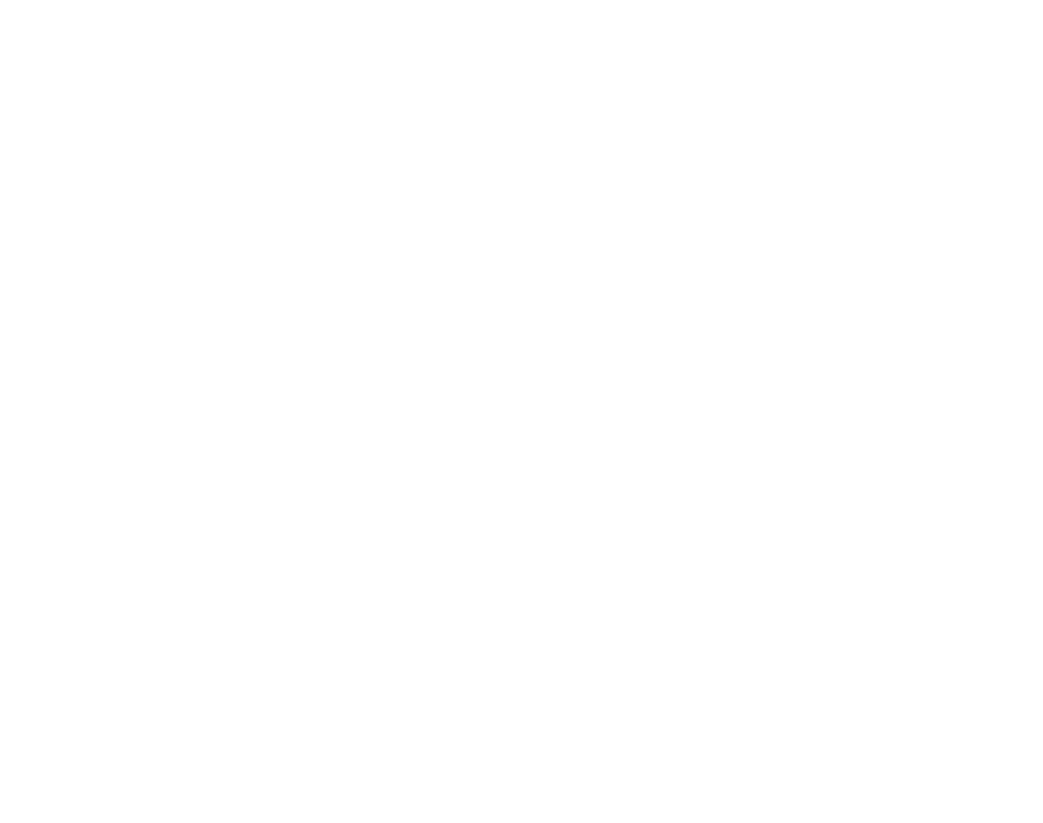
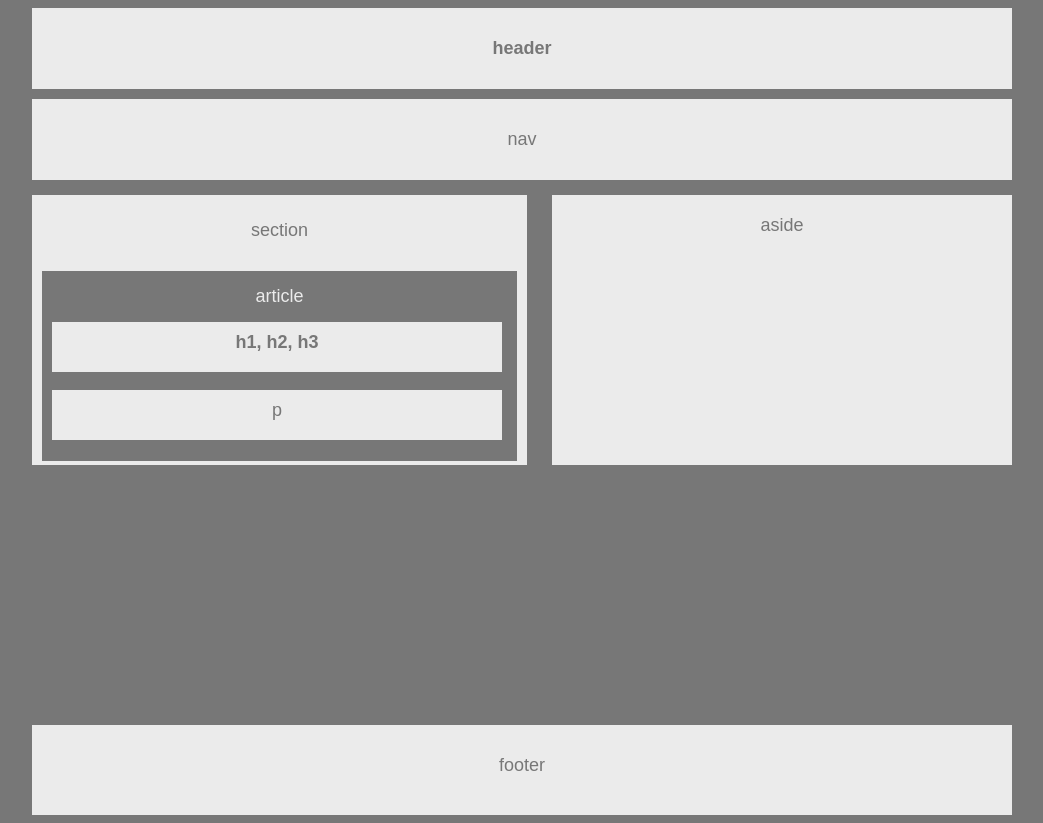
Before and after one commit to JacobWalls/HW-Wireframe, a plain HTML site: page index.html in a window 1280 px wide. Shown: the whole page, without its empty margins (118-1161 px from the left). Before the commit the page ends 800 px from the top, so only its background shows below. Drawn offline with Linux system fonts and the light colour scheme.

Commit message:
adding competed homework

```diff
--- /dev/null
+++ b/HW/style.css
@@ -0,0 +1,92 @@
+body {
+    background-color: #777;
+    margin-left: 150px;
+    margin-right: 150px;
+    font-family: Arial, Helvetica, sans-serif;
+    font-size: 18px;
+    color: #777
+
+}
+
+#header {
+    background:#ebebeb;
+    padding: 30px;
+    margin: 0;
+    margin-bottom: 10px;
+    font-size: 18px;
+    text-align: center;
+    color: #777;
+    }
+#nav {
+    background: #ebebeb;
+    padding: 30px;
+    margin: 0;
+    margin-bottom: 15px;
+    text-align: center;
+    color: #777;
+}
+
+.section{
+    float: left;
+    background: #ebebeb;
+    width: 495px;
+    height: 245px;
+    text-align: center;
+    padding-top: 25px;
+
+}
+
+#article{
+    color: #ebebeb;
+    background-color: #777;
+    width: 475px;
+    height: 150px;
+    padding-top: 15px;
+    padding-bottom: 25px;
+    margin-left: 10px;
+    margin-top: 30px;
+}
+#h1{
+    color: #777;
+    Background-color: #ebebeb;
+    height: 40px;
+    font-size: 18px;
+    text-align: center;
+    width: 450px;
+    margin-left: 10px;
+    padding-top: 10px;
+
+}
+#p{
+    color: #777;
+    background-color: #ebebeb;
+    height: 40px;
+    text-align: center;
+    width: 450px;
+    margin-left: 10px;
+    padding-top: 10px;
+}
+.aside{
+    float: right;
+    background-color: #ebebeb;
+    width: 460px;
+    height: 250px;
+    text-align: center;
+    padding-top: 20px;
+
+}
+
+.clearfix{
+    clear: both;
+}
+
+footer{
+    margin-top: 260px;
+    color: #777;
+    background-color: #ebebeb;
+    height: 30px;
+    padding: 30px 0px;
+    text-align: center;
+
+
+}
--- a/index.html
+++ b/index.html
@@ -1 +1,31 @@
 <!DOCTYPE html>
+<html lang="en-us">
+    <head>
+        <meta charset="utf-8">
+        <title>Homework_3_17</title>
+
+        <link rel="stylesheet" type="text/css" href="HW/style.css">
+
+    </head>
+    <body>
+
+        <h1 id="header">header</h1>
+        <nav id="nav">nav</nav>
+        <div class="section">section
+
+        <article id="article">article
+            <h2 id="h1"> h1, h2, h3</h2>
+            <p id="p">p</p>
+        </article>
+       </div>
+        <aside class="aside">aside</aside>
+        <div class="clearfix"></div>
+        <footer class="footer">footer</footer>
+
+
+    </body>
+
+
+
+
+</html>
```
Also changed, not shown: style.css (deleted).
